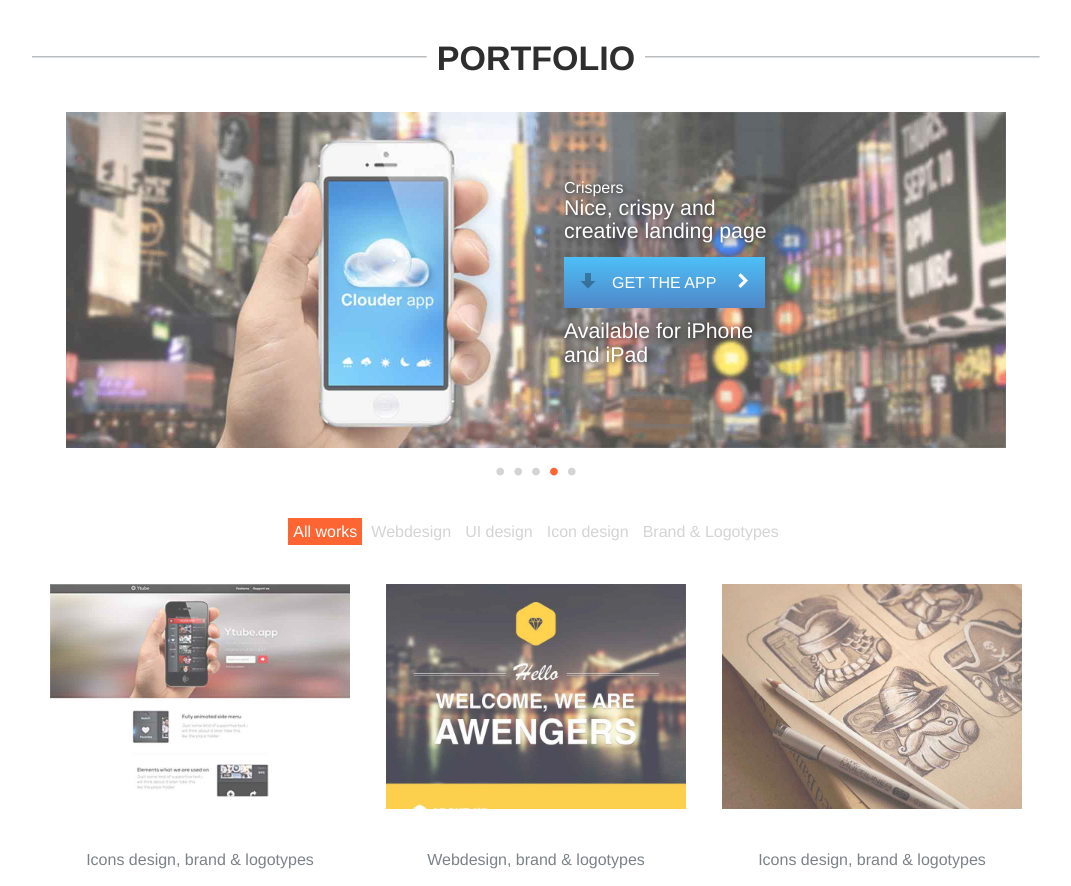
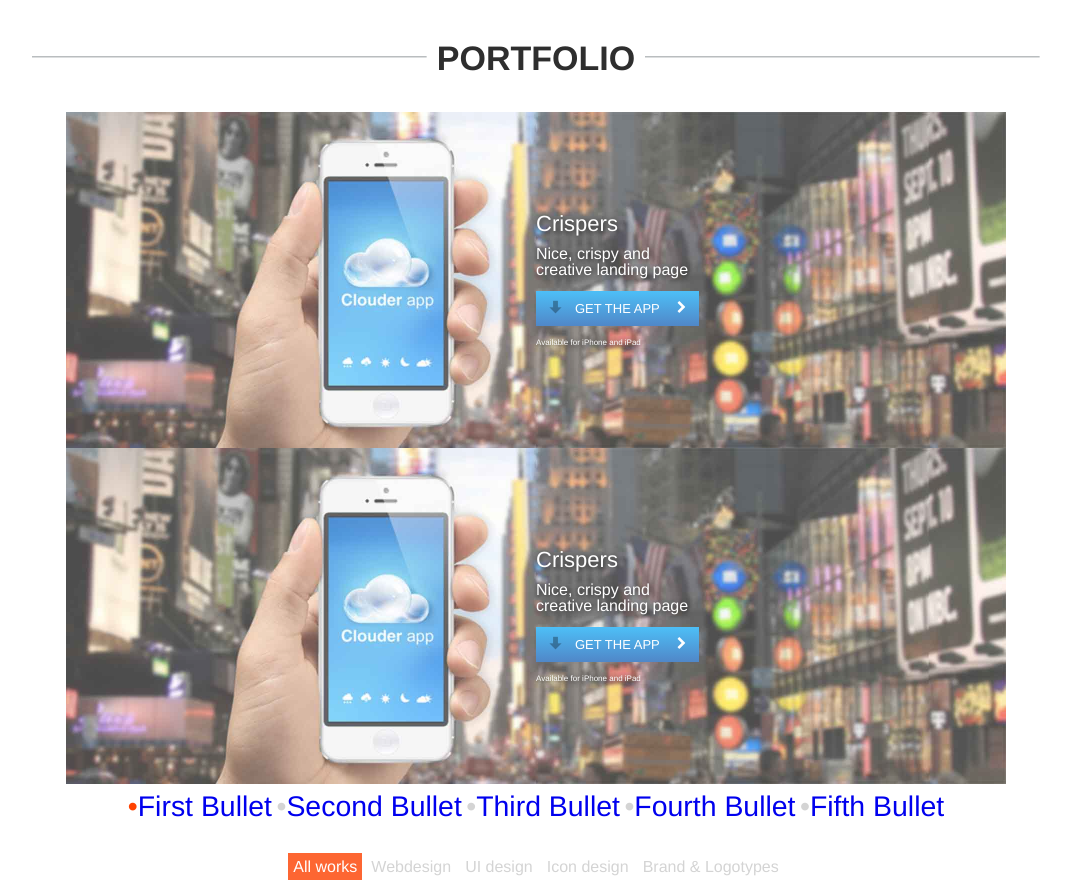
Before and after one commit to pstrum/avengers-home-page, a website: page index.html in a window 1280 px wide. Shown: the part 1736-2622 px from the top of the page, without its empty margins (104-1175 px from the left). Drawn offline with Linux system fonts and the light colour scheme; files whose address does not match are found by name.

Commit message:
Create sass slider in component directory

```diff
--- a/index.html
+++ b/index.html
@@ -121,23 +121,33 @@
              <line x1="0" y1="0" x2="100%" y2="0" style="stroke:#b9bdbf;stroke-width:3" />
           </svg>
         </div>
-        <div class="portfolio-slider">
-          <figure class="portfolio-slider-figure">
-            <img class="portfolio-slider-overlay" src="/img/slider.jpg" width="940" height="336" alt="image advertising Crispers iphone app" title="Crispers/Clouders app">
-            <figcaption class="portfolio-slider-caption">
+        <div class="slider">
+          <figure id="first-slide">
+            <img class="mobile-slide" src="/img/slider-mobile.jpg" width="800" height="465" alt="image advertising Crispers iphone app" title="Crispers/Clouders app" aria-hidden="false">
+            <img class="desktop-slide" src="/img/slider.jpg" width="940" height="336" alt="image advertising Crispers iphone app" title="Crispers/Couders app" aria-hidden="true">
+            <figcaption>
               <h3>Crispers</h3>
-              <p>Nice, crispy and creative landing page</p>
-              <a href="http://google.com"><button class="portfolio-slider-button">GET THE APP</button></a>
-              <p>Available for iPhone and iPad</p>
+              <p>Nice, crispy and<br />creative landing page</p>
+              <a href="https://www.google.com/?gws_rd=ssl#q=crispers" class="download-button">GET THE APP</a>
+              <p class="gotcha">Available for iPhone and iPad</p>
             </figcaption>
           </figure>
-          <ul class="portfolio-slider-bullets" title="slider bullets" aria-hidden="true">
-<!-- >>>>>>>>>>> Change "title" to "class", show up on hover >>>>>>> -->
-            <li title="first bullet"></li>
-            <li title="second bullet"></li>
-            <li title="third bullet"></li>
-            <li title="fourth bullet" class="slider-bullet-active"></li>
-            <li title="fifth bullet"></li>
+          <figure id="second-slide">
+            <img class="mobile-slide" src="/img/slider-mobile.jpg" width="800" height="465" alt="image advertising Crispers iphone app" title="Crispers/Clouders app" aria-hidden="false">
+            <img class="desktop-slide" src="/img/slider.jpg" width="940" height="336" alt="image advertising Crispers iphone app" title="Crispers/Couders app" aria-hidden="true">
+            <figcaption>
+              <h3>Crispers</h3>
+              <p>Nice, crispy and<br />creative landing page</p>
+              <a href="https://www.google.com/?gws_rd=ssl#q=crispers" class="download-button">GET THE APP</a>
+              <p class="gotcha">Available for iPhone and iPad</p>
+            </figcaption>
+          </figure>
+          <ul class="bullets">
+            <li><a class="active" href="#first-slide">First Bullet</a></li>
+            <li><a href="#second-slide">Second Bullet</a></li>
+            <li><a href="#third-slide">Third Bullet</a></li>
+            <li><a href="#fourth-slide">Fourth Bullet</a></li>
+            <li><a href="#fifth-slide">Fifth Bullet</a></li>
           </ul>
         </div>
 
--- /dev/null
+++ b/sass/components/_index.scss
@@ -0,0 +1,2 @@
+@import "bundle";
+@import "slider"
--- /dev/null
+++ b/sass/components/_slider.scss
@@ -0,0 +1,103 @@
+%text-shadow {
+  text-shadow: 1px 1px 5px $theme_2_darkest;
+}
+
+@mixin caption-position($position: relative, $top: null, $right: null, $bottom: null, $left: null) {
+  position: $position;
+  top: $top;
+  right: $right;
+  bottom: $bottom;
+  left: $left;
+}
+
+.slider {
+  figure {
+    // display: none;
+    position: relative;
+  }
+  img {
+    opacity: .7;
+  }
+  [aria-hidden="true"] {
+    visibility: hidden;
+    display: none;
+  }
+  figcaption {
+    @include caption-position(absolute, $top: 10%, $left: 25%);
+    text-align: left;
+  }
+  h3 {
+    margin-bottom: .5em;
+    font-size: em($heading_2);
+    @extend %text-shadow;
+  }
+  p {
+    @extend %text-shadow;
+  }
+  .download-button {
+    margin: 1em 0;
+  }
+  .gotcha {
+    font-size: em($font-size) / 2;
+  }
+}
+
+/*
+DOWNLOAD BUTTON
+*/
+
+.download-button {
+  display: inline-block;
+  padding: .8em 1em;
+  font-size: em($font_smallest);
+  color: $primary_font_color;
+  @include linear-gradient(#4dbff7, #5087c8);
+  &:hover {
+    @include linear-gradient(#5087c8, #4dbff7);
+  }
+  &:before {
+    content: "\e610";
+    padding-right: 1em;
+    color: rgba(0,0,0,.3);
+  }
+  &:after {
+    content: "\e60a";
+    padding-left: 1.333em;
+  }
+  &:before,
+  &:after {
+  font-family: "ico-fonts";
+  }
+}
+
+.bullets {
+  padding: .5em 0;
+  li {
+    display: inline;
+    font-size: 1.777em;
+  }
+  a:before {
+    content: "•";
+    color: $theme_2_light;
+  }
+  .active:before {
+    color: #ff4200;
+  }
+}
+
+
+@media screen and (min-width: 50em) {
+  .slider {
+    img.desktop-slide {
+      display: block;
+      visibility: visible;
+    }
+    img.mobile-slide {
+      display: none;
+      visibility: hidden;
+    }
+    figcaption {
+      @include caption-position(absolute, $top:30%, $left: 50%);
+    }
+  }
+}
--- a/sass/main.scss
+++ b/sass/main.scss
@@ -4,7 +4,7 @@
 @import "color/color";
 @import "typography";
 @import "lib/utils/icons";
-@import "components/bundle";
+@import "components/index";
 
 
 body {
@@ -406,104 +406,6 @@ PORTFOLIO SECTION
 
 
 
-/*
-PORTFOLIO SLIDER
-*/
-
-.portfolio-slider {
-  width: 100%;
-}
-
-.portfolio-slider-figure {
-  position: relative;
-  overflow: hidden;
-  direction: rtl;
-}
-
-.portfolio-slider-figure img {
-  min-width: 40em;
-  margin: 0 auto;
-}
-
-.portfolio-slider-overlay {
-  opacity: .7;
-}
-
-.portfolio-slider-caption {
-  position: absolute;
-  top: 10%;
-  right: 18%;
-  width: 14em;
-  line-height: 1.1;
-  text-align: left;
-  text-shadow: 1px 1px 5px $theme_2_darkest;
-}
-
-.portfolio-slider-caption p {
-  font-size: 1.333em;
-}
-
-.portfolio-slider-button {
-  padding: 1em 1em;
-  margin: .8em 0;
-  background-image: linear-gradient(#4dbff7, #5087c8);
-}
-
-.portfolio-slider-button:hover {
-  cursor: pointer;
-}
-
-.portfolio-slider-button:before,
-.portfolio-slider-button:after {
-  font-family: "ico-fonts";
-}
-
-
-.portfolio-slider-button:after {
-  content: "\e60a";
-  padding-left: 1.333em;
-}
-
-.portfolio-slider-button:before {
-  content: "\e610";
-  padding-right: 1em;
-  color: rgba(0,0,0,.3);
-}
-
-.portfolio-slider-bullets[aria-hidden="true"] {
-  visibility: hidden;
-}
-
-@media screen and (min-width: 50em) {
-
-  .portfolio-slider-caption {
-    top: 20%;
-    right: 25%;
-  }
-
-  .portfolio-slider-bullets[aria-hidden="true"] {
-    visibility: visible;
-  }
-
-  .portfolio-slider-bullets {
-    padding: .3em;
-    font-size: 1.777em;
-    // text-align: center;
-  }
-
-  .portfolio-slider-bullets li {
-    display: inline;
-  }
-
-  [title$="bullet"]:before {
-    content: "•";
-    color: #d4d4d4;
-  }
-
-  .slider-bullet-active:before {
-    color: #fd6632;
-  }
-}
 
 
 
```
Also changed, not shown: css/main.css, img/slider-mobile.jpg (added).
